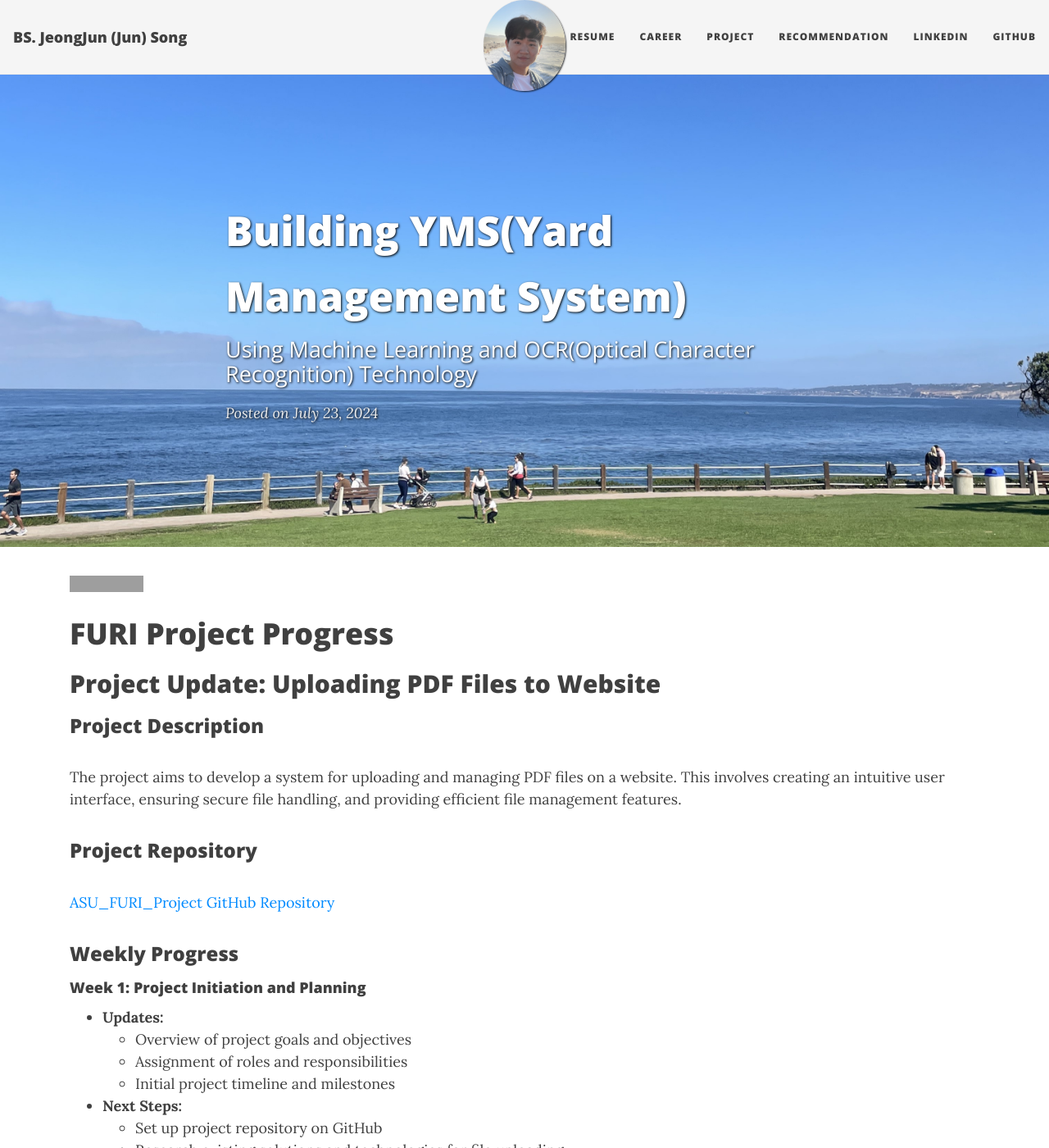
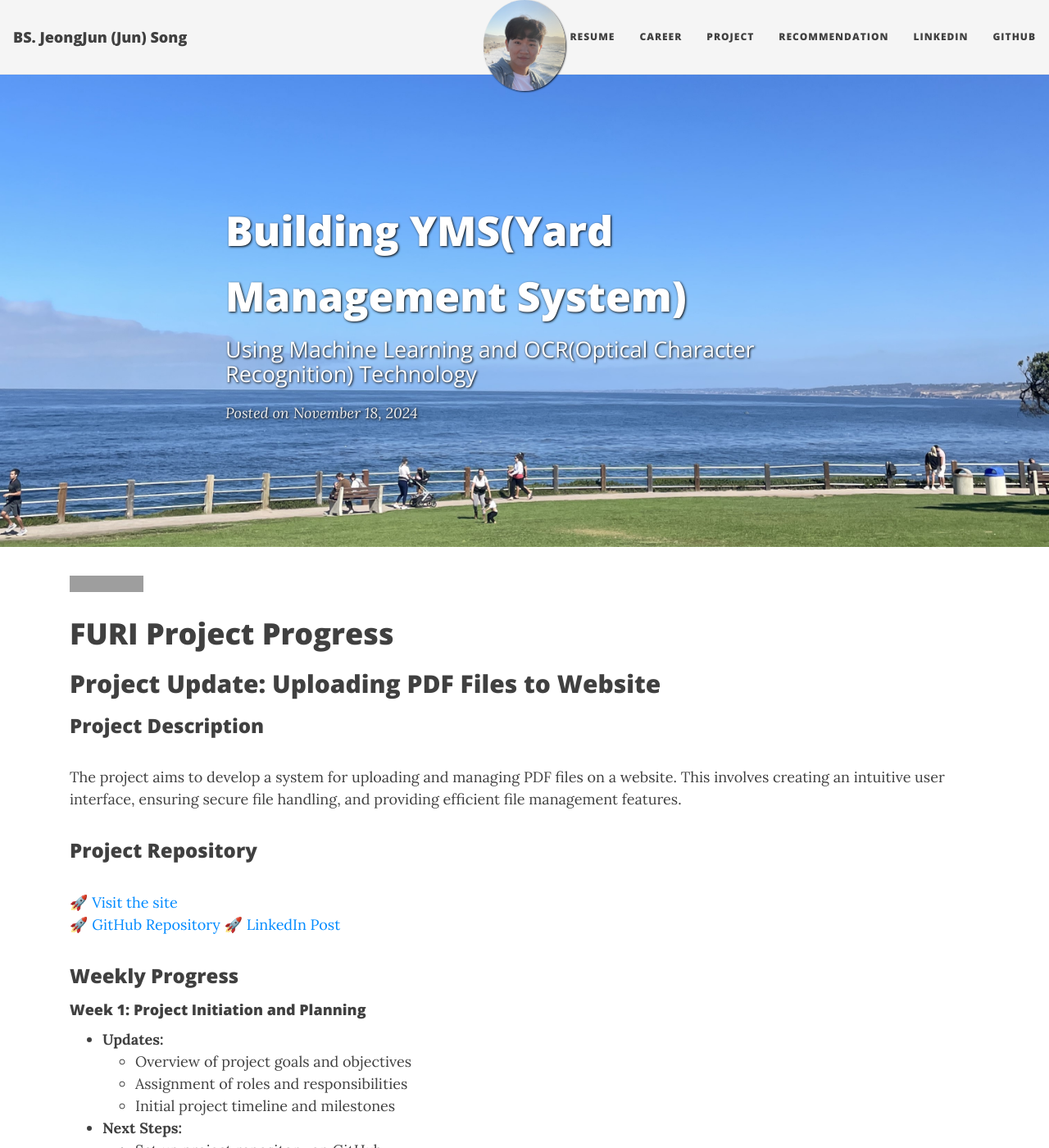
Before and after one commit to songjeongjun320/songjeongjun320.github.io, a Jekyll site: the page built from project/_posts/2024-11-18-ASU-Project.md, in a window 1280 px wide and 1400 px high. Shown: the whole window at 82% size. Built offline with Jekyll 4.4.1, drawn with Linux system fonts in a browser that asks for light colours; nearby versions of some CDN libraries; some of the changed text lies outside the part shown; grey boxes are pictures that could not be loaded.

Commit message:
furi project

```diff
--- a/project/_posts/2024-07-23-ASU-Project.md
+++ b/project/_posts/2024-11-18-ASU-Project.md
@@ -20,7 +20,9 @@ The project aims to develop a system for uploading and managing PDF files on a w
 
 ### Project Repository
 
-[ASU_FURI_Project GitHub Repository](https://github.com/songjeongjun320/ASU_FURI_Project)
+🚀 [Visit the site](https://asu-furi-project.vercel.app/)
+🚀 [GitHub Repository](https://github.com/songjeongjun320/ASU_FURI_Project)
+🚀 [LinkedIn Post](https://www.linkedin.com/posts/junsong0602_asu-ocr-project-poster-activity-7228136673174282240-VnH8?utm_source=share&utm_medium=member_desktop)
 
 ### Weekly Progress
 
```
Also changed, not shown: other parts of project/_posts/2024-11-18-ASU-Project.md (+0 -7 lines).
